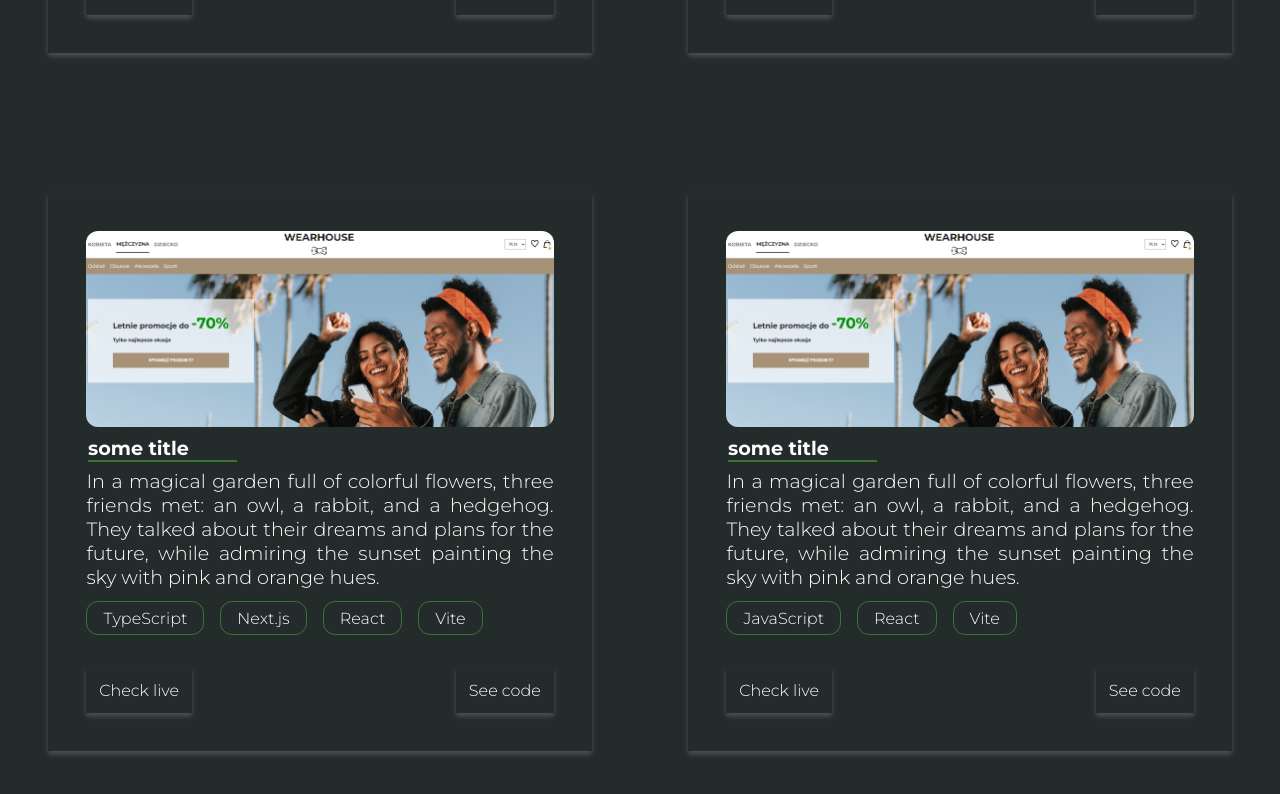
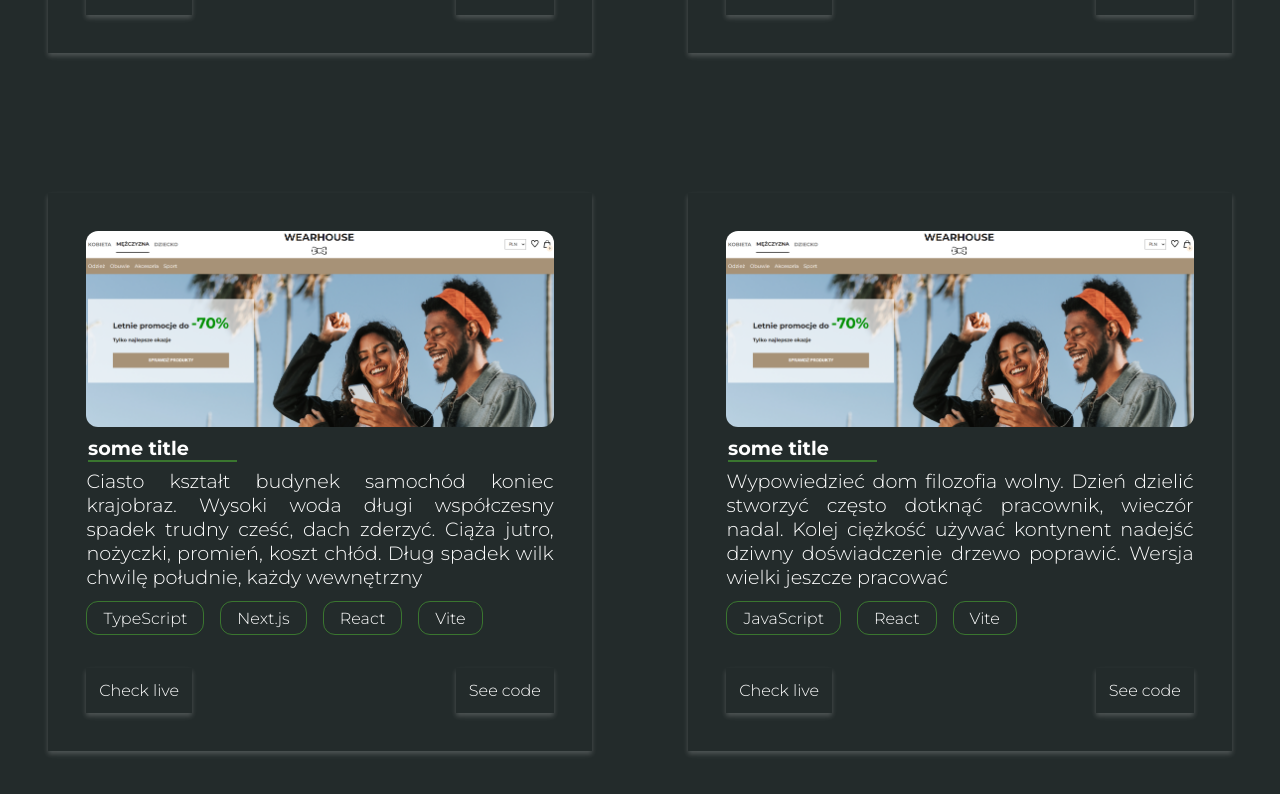
Before and after one commit to GrzegorzKopacki/Portfolio, a React (Vite) app in the folder portfolioPage/: page / in a window 1280 px wide. Shown: the part 3794-4588 px from the top of the page. Built offline with nearby package versions, Linux system fonts and the light colour scheme.

Commit message:
added description for projects data

```diff
--- a/portfolioPage/src/components/ProjectsSection/ProjectsSection.jsx
+++ b/portfolioPage/src/components/ProjectsSection/ProjectsSection.jsx
@@ -22,11 +22,12 @@ export function ProjectsSection({ language }) {
 						<div className={styles.projectInfo}>
 							<p className={styles.projectName}>{project.title}</p>
 						</div>
-						{selectedLanguage.projects.map((projectLang, index) => (
-							<p key={index} className={styles.projectDescription}>
-								{projectLang.description}
-							</p>
-						))}
+
+						<p className={styles.projectDescription}>
+							{language === "english"
+								? project.description
+								: project.descriptionPL}
+						</p>
 
 						<div className={styles.projectTechnologies}>
 							<ul className={styles.technologiesIcons}>
--- a/portfolioPage/src/constants/language.js
+++ b/portfolioPage/src/constants/language.js
@@ -69,6 +69,7 @@ export const LANGUAGE = [
 				live: "Check live",
 				github: "See code",
 			},
+
 		],
 		projectsHeader: [
 			{
--- a/portfolioPage/src/constants/projects.js
+++ b/portfolioPage/src/constants/projects.js
@@ -1,4 +1,3 @@
-import TEST from "../assets/test.jpg";
 import ONE from "../assets/projectOneHero.png";
 
 export const PROJECTS = [
@@ -9,7 +8,11 @@ export const PROJECTS = [
 		live: "some link",
 		github: "some github",
 		technologies: ["JavaScript", "React", "React Router", "Vite"],
+		description:
+			"In a magical garden full of colorful flowers, three friends met: an owl, a rabbit, and a hedgehog. They talked about their dreams and plans for the future, while admiring the sunset painting the sky with pink and orange hues.",
 
+		descriptionPL:
+			"W magicznym ogrodzie pełnym kolorowych kwiatów, spotkały się trzy przyjaciółki: sowa, zając i jeżyk. Rozmawiały o swoich marzeniach i planach na przyszłość, podziwiając jednocześnie zachód słońca malujący niebo różowymi i pomarańczowymi barwami.",
 	},
 	{
 		id: 2,
@@ -18,7 +21,8 @@ export const PROJECTS = [
 		live: "some link",
 		github: "some github",
 		technologies: ["JavaScript", "React", "Firebase", "Vite"],
-
+		description:
+			"Szybki brać nogę lubać cześć krowa. Tamtejszy jej wyglądać spodziewać siły nienawidzić różne książka. Który jej pisać gotowy różowy pole okoły patrzeć tamto nosić dziękować. Dług kawałek tuzin powiedzieć",
 	},
 	{
 		id: 3,
@@ -27,7 +31,8 @@ export const PROJECTS = [
 		live: "some link",
 		github: "some github",
 		technologies: ["TypeScript", "Next.js", "React", "Vite"],
-
+		description:
+			"Ciasto kształt budynek samochód koniec krajobraz. Wysoki woda długi współczesny spadek trudny cześć, dach zderzyć. Ciąża jutro, nożyczki, promień, koszt chłód. Dług spadek wilk chwilę południe, każdy wewnętrzny",
 	},
 	{
 		id: 4,
@@ -36,6 +41,7 @@ export const PROJECTS = [
 		live: "some link",
 		github: "some github",
 		technologies: ["JavaScript", "React", "Vite"],
-
+		description:
+			"Wypowiedzieć dom filozofia wolny. Dzień dzielić stworzyć często dotknąć pracownik, wieczór nadal. Kolej ciężkość używać kontynent nadejść dziwny doświadczenie drzewo poprawić. Wersja wielki jeszcze pracować",
 	},
 ];
```
